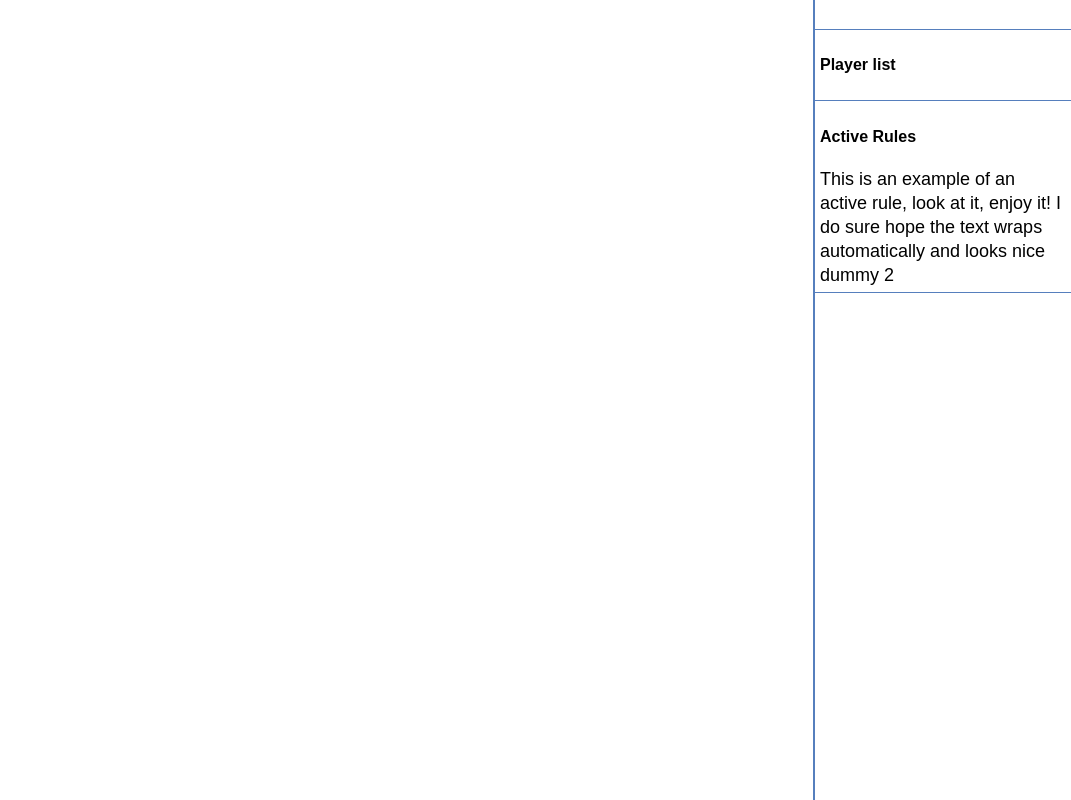
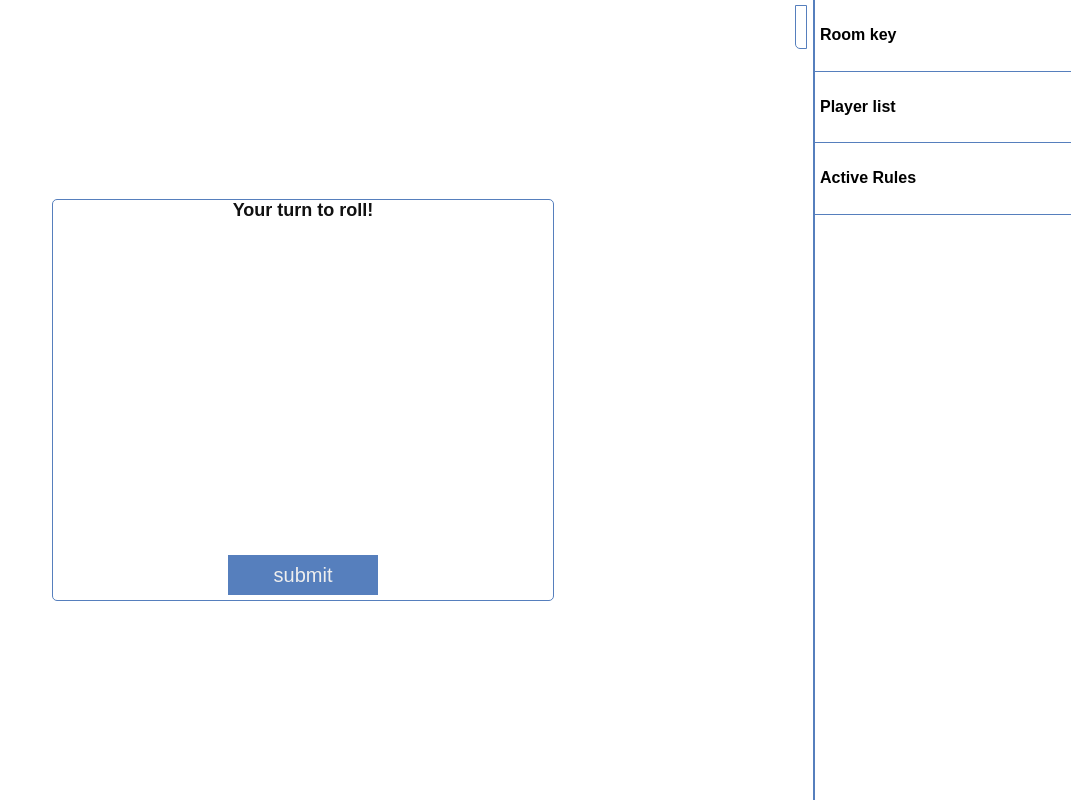
Before and after one commit to saorla-hanley/Drinkr, a Flask app: page /game in a window 1280 px wide. Shown: the whole page, without its empty margins (209-1280 px from the left). Run offline with Flask 2, Linux system fonts and the light colour scheme; some libraries are stand-ins or nearby versions.

Commit message:
Knows whose turn it is, and what tile player is on

```diff
--- a/Drinkr/app.py
+++ b/Drinkr/app.py
@@ -10,8 +10,10 @@
 DATABASE = 'rooms.db'
 
 from text import *
-from utilities import MAX_ATTEMPTS, random_room_key, isNoneOrEmptyOrSpace
-from procedures import room_u, room_f, player_u, player_f_by_room, player_d_by_room, player_f_sequence_by_room
+from utilities import MAX_ATTEMPTS, random_room_key, isNoneOrEmptyOrSpace, random_roll
+from procedures import room_u, room_f, room_d, \
+    player_u, player_f_by_room, player_d_by_room, player_f_sequence_by_room, player_d, player_move, \
+    turn_u, turn_f, turn_iter
 
 # Set this variable to "threading", "eventlet" or "gevent" to test the
 # different async modes, or leave it set to None for the application to choose
@@ -97,21 +99,6 @@
 # -----------------------------------------------------------------------------------
 
 @socketio.event
-def my_event(message):
-    session['receive_count'] = session.get('receive_count', 0) + 1
-    emit('my_response',
-         {'data': message['data'], 'count': session['receive_count']})
-
-
-@socketio.event
-def my_broadcast_event(message):
-    session['receive_count'] = session.get('receive_count', 0) + 1
-    emit('my_response',
-         {'data': message['data'], 'count': session['receive_count']},
-         broadcast=True)
-
-
-@socketio.event
 def join(message):
     # Validate username is input
     if isNoneOrEmptyOrSpace(message['username']):
@@ -150,7 +137,6 @@
     query_db(player_u(player_id, room_key, message['username'], False, next_seq))
     players = query_db(player_f_by_room(room_key))
 
-    session['receive_count'] = session.get('receive_count', 0) + 1
     emit('room_join_response', {'success': True,
                                 'room_key': message['room_key'],
                                 'id': player_id,
@@ -170,7 +156,7 @@
                                     'players': {}})
         return
 
-    # Try to find a new room with a random key
+    # Try to find a new room with a random key                                                                              To Do: replace rooms() with a database lookup + search for one at least 1 day old
     attempts = 0
     room_key = random_room_key()
     while room_key in rooms() and attempts < MAX_ATTEMPTS:
@@ -188,6 +174,7 @@
     join_room(room_key)
 
     query_db(room_u(room_key, message['password']))
+    query_db(turn_u(room_key, "", 0, 0))
     query_db(player_d_by_room(room_key))
 
     player_id = str(uuid.uuid4())
@@ -195,46 +182,76 @@
     query_db(player_u(player_id, room_key, message['username'], True, 0))
     players = query_db(player_f_by_room(room_key))
 
-    session['receive_count'] = session.get('receive_count', 0) + 1
     emit('room_host_response', {'success': True,
                                 'room_key': room_key,
                                 'id': player_id,
                                 'players': players,
-                                'redirect': url_for('game')})
+                                'redirect': url_for('game')}, room=room_key)
     return
+
 
 @socketio.event
 def request_game_data(message):
     room_key = message['room_key']
+    join_room(room_key)
+
+    # Get players in room, and the last roll
     players = query_db(player_f_by_room(room_key))
+    turn = query_db(turn_f(room_key), one=True)
     emit('receive_game_data', {'room_key': room_key,
-                               'players': players})
+                               'players': players,
+                               'roll': turn}, room=room_key)
+
+
+@socketio.event
+def request_roll_data(message):
+    room_key = message['room_key']
+    rolling_id = message['rolling_id']
+
+    # Roll a dice
+    roll = random_roll()
+
+    # Move the player by the roll amount + update the turn
+    query_db(turn_iter(room_key, rolling_id, roll))
+    query_db(player_move(rolling_id, roll))
+
+    # Return new information about the turn
+    turn = query_db(turn_f(room_key), one=True)
+    emit('receive_roll_data', {'roll': turn}, room=room_key)
 
 
 @socketio.event
 def leave(message):
-    leave_room(message['room_key'])
-    print("somebody left")
-    session['receive_count'] = session.get('receive_count', 0) + 1
+    room_key = message['room_key']
+    leave_room(room_key)
+
+    # Delete the player from the database + send new information about the current players and turn to all who are left
+    query_db(player_d(message['leaving_id']))
+    players = query_db(player_f_by_room(room_key))
+    turn = query_db(turn_f(room_key), one=True)
+    if len(players) == 0:
+        close_room(room_key)
+        query_db(room_d(room_key))
+    else:
+        emit('receive_game_data', {'room_key': room_key,
+                                   'players': players,
+                                   'roll': turn}, room=room_key)
+
 
 
 
 @socketio.on('close_room')
 def on_close_room(message):
-    session['receive_count'] = session.get('receive_count', 0) + 1
     emit('my_response', {'data': 'Room ' + message['room'] + ' is closing.',
                          'count': session['receive_count']},
          to=message['room'])
     close_room(message['room'])
 
-
 @socketio.event
 def my_room_event(message):
-    session['receive_count'] = session.get('receive_count', 0) + 1
     emit('my_response',
          {'data': message['data'], 'count': session['receive_count']},
          to=message['room'])
-
 
 @socketio.event
 def disconnect_request():
@@ -242,7 +259,6 @@
     def can_disconnect():
         disconnect()
 
-    session['receive_count'] = session.get('receive_count', 0) + 1
     # for this emit we use a callback function
     # when the callback function is invoked we know that the message has been
     # received and it is safe to disconnect
@@ -250,11 +266,9 @@
          {'data': 'Disconnected!', 'count': session['receive_count']},
          callback=can_disconnect)
 
-
 @socketio.event
 def my_ping():
     emit('my_pong')
-
 
 @socketio.event
 def connect():
@@ -263,7 +277,6 @@
         if thread is None:
             thread = socketio.start_background_task(background_thread)
     emit('my_response', {'data': 'Connected', 'count': 0})
-
 
 @socketio.on('disconnect')
 def test_disconnect():
--- a/Drinkr/static/content/site.css
+++ b/Drinkr/static/content/site.css
@@ -67,6 +67,26 @@
     color: #eee;
 }
 
+ul {
+    list-style-type: none;
+    margin: 0;
+    padding: 0;
+    font-size: 20px;
+}
+li {
+    line-height: 24px;
+    font-size: 18px;
+}
+li.self {
+    color:#22a;
+}
+li.active {
+    margin-left: 5px;
+    color:#282;
+}
+
+
+
 .form-area {
     display: flex;
     float: top;
@@ -101,6 +121,17 @@
     margin: 0px;
 }
 
+#GameBoard {
+    position: absolute;
+    left: 0px;
+    top: 0px;
+
+    width: 80%;
+    height: 100vh;
+
+    margin: 0px;
+    padding: 0px;
+}
 #SideBar {
     position: absolute;
     right: 0px;
@@ -119,34 +150,38 @@
     border-bottom: 1px solid #567fbd;
 }
 
-ul {
-    list-style-type: none;
-    margin: 0;
-    padding: 0;
-    font-size: 20px;
-}
-li {
-    line-height: 24px;
-    font-size: 18px;
-}
-li.host {
-    color:#a22;
-}
-li.host::marker {
-    width: 10px;
-}
-li.active {
-
-    color:#282;
-}
-li.self {
-
-    color:#22a;
-}
-
 .host-icon {
     content: url('../images/host.png');
     width: 24px;
     height: 24px;
     vertical-align: bottom;
 }
+
+#Metadata {
+    display: flex;
+}
+
+#last-roll {
+    position: absolute;
+    float: right;
+    top: 5px;
+    right: 8px;
+    border: 1px solid #567fbd;
+    border-radius: 0px 0px 0px 5px;
+    max-width: 150px;
+}
+
+.popup {
+    display: block;
+    position: absolute;
+    left: 50%;
+    top: 50%;
+    transform: translate(-50%, -50%);
+    border: 1px solid #567fbd;
+    border-radius: 5px;
+    width: 500px;
+    height: 400px;
+}
+.hidden {
+    display: none;
+}
--- a/Drinkr/templates/game.html
+++ b/Drinkr/templates/game.html
@@ -8,20 +8,40 @@
     <link rel="stylesheet" href="{{url_for('static', filename='content/site.css') }}">
     <script type="text/javascript" charset="utf-8">
         var socket;
+        var players = {};
+
         $(document).ready(function() {
             // Connect to the Socket.IO server.
             socket = io();
 
             // When told to redirect by the server: do it
             socket.on('redirect', function (msg, cb) {
-
                 window.location = msg['url'];
             });
 
+            // When somebody joins / leaves
             socket.on('receive_game_data', function(msg, cb) {
-                console.log(msg['room_key']);
-                console.log(msg['players']);
+                players = {};
+                msg['players'].forEach(player => {
+                    players[player.id] = player;
+                });
+
                 updateGameData(msg);
+                updateRollData(msg['roll']);
+            });
+
+            // When somebody has rolled
+            socket.on('receive_roll_data', function(msg, cb) {
+                updateRollData(msg['roll']);
+            });
+
+            // When submitting the form to join or host a game room, a web socket must be emitted to update the server
+            $('form#rollDice').submit(function(event) {
+                socket.emit('request_roll_data', {
+                    'room_key': sessionStorage['room_key'],
+                    'rolling_id': sessionStorage['drinkr_id'],
+                });
+                return false;
             });
 
             socket.emit('request_game_data', {
@@ -39,20 +59,38 @@
 
         function updateGameData(msg) {
             $('#room_key').text(msg['room_key']);
-
             updatePlayers(msg['players']);
         }
 
+        function updateRollData(turn) {
+            player_count = Object.keys(players).length;
+            sequence = turn['current_turn'] % player_count;
+            current = currentPlayer(sequence);
+            showCurrentPlayer(current);
+
+            if (turn['last_roller'] != "") {
+                rollValue = turn['last_roll'];
+
+                username = "[[Quitter]]";
+                if (turn['last_roller'] in players) {
+                    username = players[turn['last_roller']].username;
+                    players[turn['last_roller']].current_tile += turn[username];
+                }
+
+                showRoll(username, rollValue);
+                showPlayerPositions();
+            }
+        }
 
         function updatePlayers(playerList) {
             $('#PlayerList').empty();
             console.log(playerList);
             console.log(sessionStorage['drinkr_id']);
             playerList.forEach(element => {
-                addPlayer(element['username'], element['is_host'], false, element['id'] == sessionStorage['drinkr_id']);
+                addPlayer(element['id'], element['username'], element['is_host'], false, element['id'] == sessionStorage['drinkr_id']);
             });
         }
-        function addPlayer(username, isHost, isActive, isSelf) {
+        function addPlayer(id, username, isHost, isActive, isSelf) {
             classes = "";
             classes += isHost == 1 ? "host" : "";
             classes += isActive == 1 ? " active" : "";
@@ -60,20 +98,68 @@
 
             host_icon = isHost == 1 ? "<img class='host-icon'> </img>" : "";
 
-            $('#PlayerList').append("<li class='" + classes + "'>" + username + " " + host_icon + "</li>");
+            $('#PlayerList').append("<li class='" + classes + "' id='player_" + id + "'>" + username + " " + host_icon + "</li>");
         }
 
+        function showRoll(roller, val) {
+            $('#roller').text(roller);
+            $('#roll-value').text(val);
+            $('#last-roll-value').text(val);
+        }
+
+        function showCurrentPlayer(player) {
+            for (p in players) {
+                $("#player_" + p).removeClass("active");
+            }
+            $("#player_" + player).addClass("active");
+
+            if (player != sessionStorage['drinkr_id']) {
+                $('#rollDicePopup').addClass("hidden");
+            } else {
+                $('#rollDicePopup').removeClass("hidden");
+            }
+        }
+
+        function showPlayerPositions() {
+
+        }
+
+        function currentPlayer(sequence) {
+            for (p in players) {
+                if (players[p].sequence == sequence) {
+                    return p;
+                }
+            }
+            return null;
+        }
     </script>
 </head>
 <body>
     <div id="layout">
         <div id="GameBoard">
+            <div id="rollDicePopup" class="popup">
+                <form id="rollDice" method="POST" action='#'>
+                    <center><label>Your turn to roll!</label></center>
+                    <center><h1 id="roll-value"></h1></center>
+                    <input type="submit" value="submit" style="position: absolute; bottom: 5px; left: 50%; transform: translate(-50%, 0%);">
+                </form>
+            </div>
 
+
+
+
+
+            <div id="last-roll">
+                <center><label id="roller"></label></center>
+                <center><h1 id="last-roll-value"></h1></center>
+            </div>
         </div>
         <div id="SideBar">
             <div id="Metadata" class="side-panel">
-                <h3 id="room_key">
-                </h3>
+                <h4>
+                    Room key
+                </h4>
+                <h4 id="room_key" style="margin-left: 25px; font-weight: normal;"></h4>
             </div>
             <div id="Players" class="side-panel">
                 <h4>Player list</h4>
@@ -83,12 +169,7 @@
             <div id="ActiveRules" class="side-panel">
                 <h4>Active Rules</h4>
                 <ul>
-                    <li>
-                        This is an example of an active rule, look at it, enjoy it! I do sure hope the text wraps automatically and looks nice
-                    </li>
-                    <li>
-                        dummy 2
-                    </li>
+
                 </ul>
             </div>
         </div>
--- a/Drinkr/utilities.py
+++ b/Drinkr/utilities.py
@@ -9,3 +9,6 @@
 
 def isNoneOrEmptyOrSpace(string):
     return string is None or string.isspace() or string == ""
+
+def random_roll():
+    return random.choice([1, 2, 3, 4, 5, 6])
```
Also changed, not shown: Drinkr/app_namespace.py (deleted, +0 -100 lines), Drinkr/procedures.py (+22 -1 lines), rooms.db.
